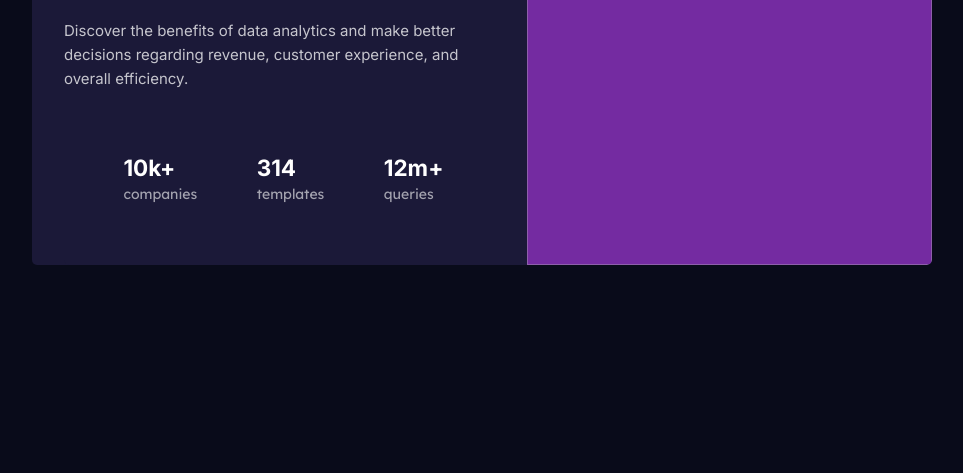
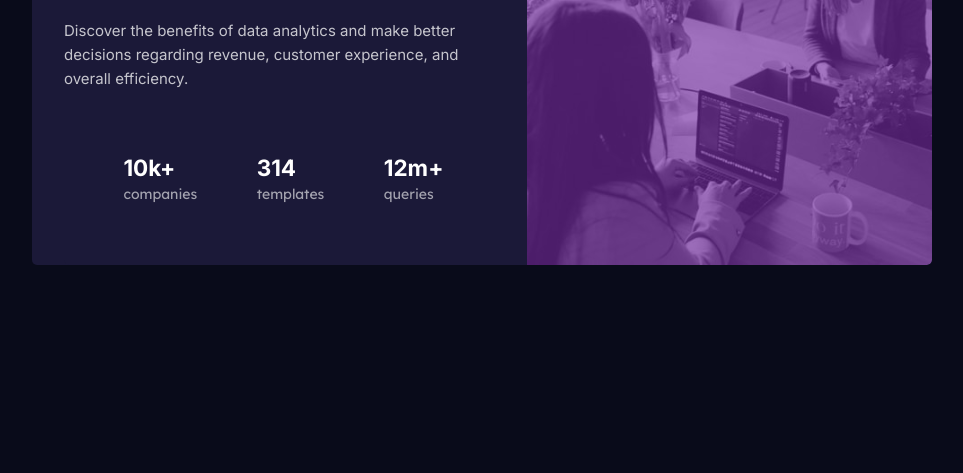
Before and after one commit to kailDeb13/stats-preview-card-component, a plain HTML site: page index.html in a window 1280 px wide. Shown: the part 343-816 px from the top of the page, without its empty margins (158-1121 px from the left). Drawn offline with Linux system fonts and the light colour scheme.

Commit message:
Update index.html

```diff
--- a/index.html
+++ b/index.html
@@ -116,7 +116,7 @@ margin: 4px auto;
   </div>
   </div>
   <div class="i-2">
-    <img src="images/image-header-desktop.jpg">
+    <img src="image-header-desktop.jpg">
   </div>
   </div>
 </body>
```
